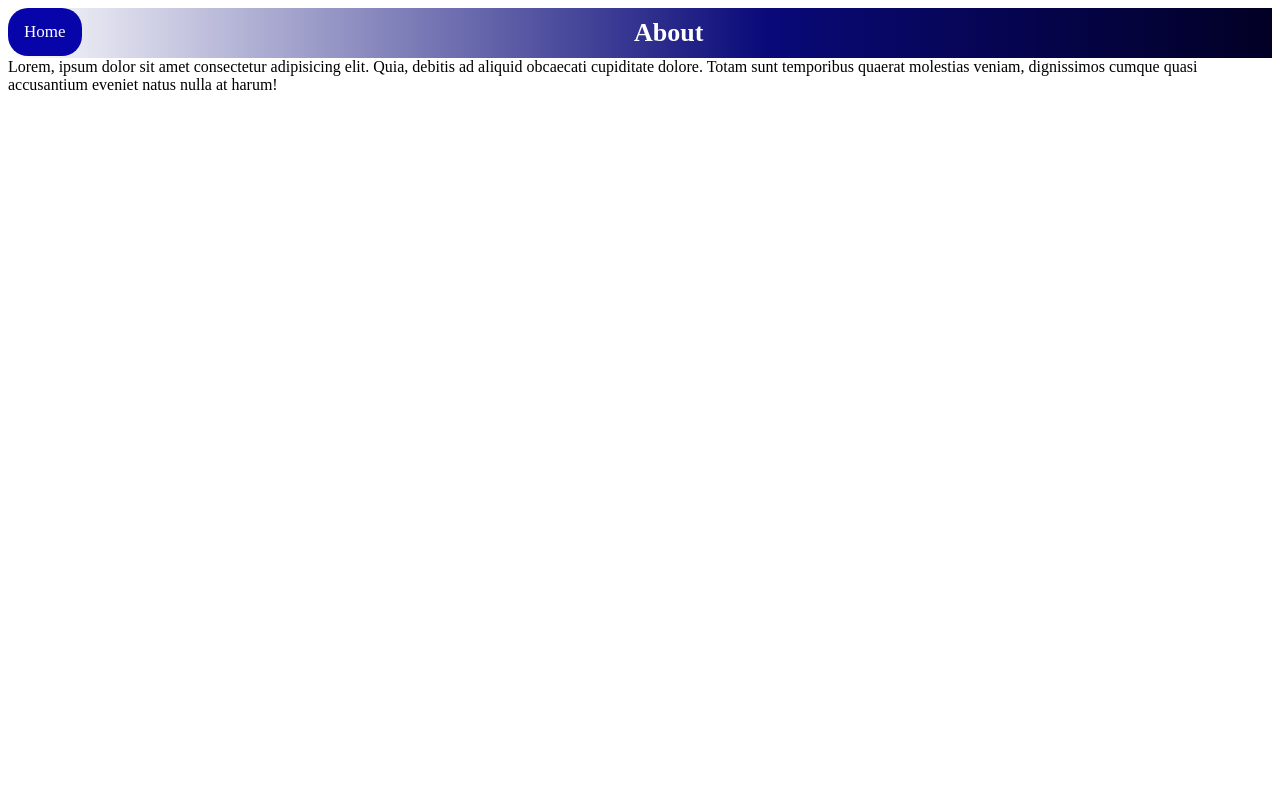
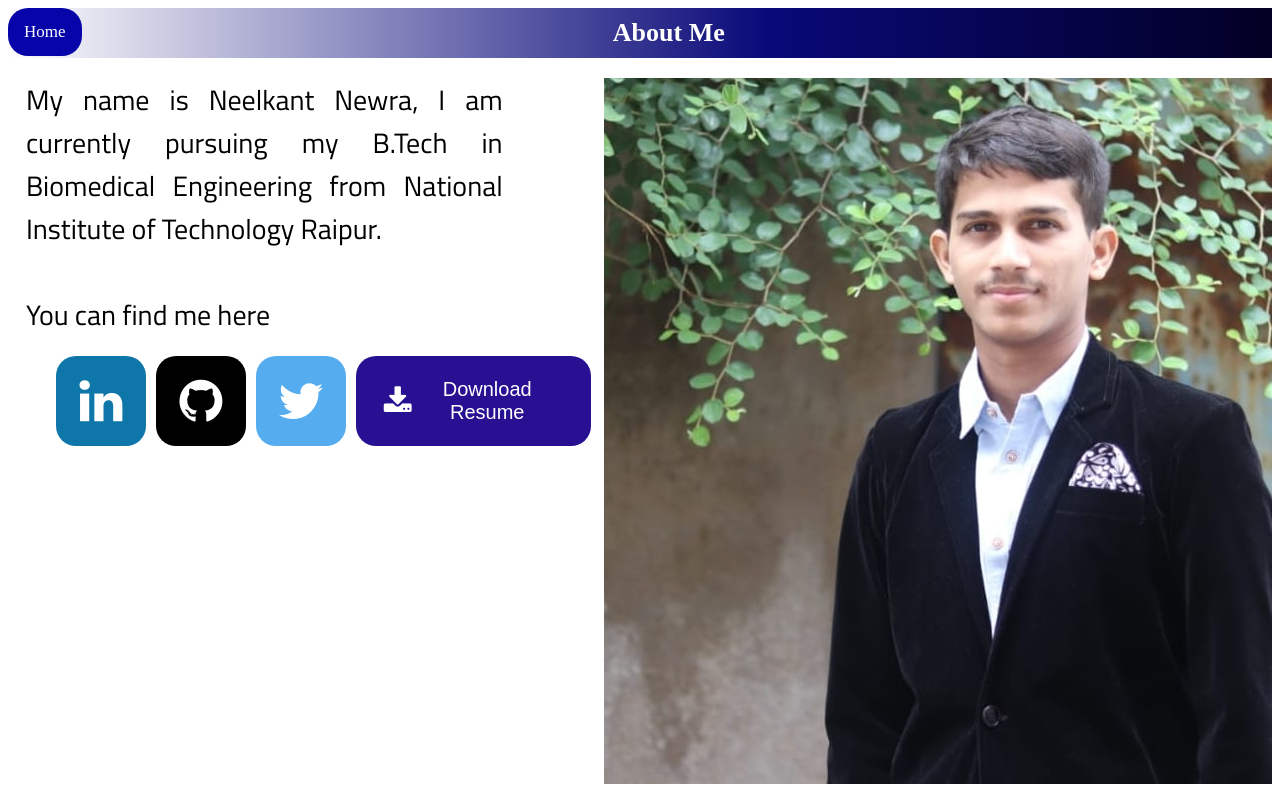
Before and after one commit to neelkantnewra/Heart-Disease-Diagnosis, a Flask app: page /about in a window 1280 px wide. Run offline with Flask 2, Linux system fonts and the light colour scheme; parts of the project's set-up code (start-up, migrations or seed data) failed here and were passed over.

Commit message:
Updated contact and about page

```diff
--- a/app.py
+++ b/app.py
@@ -47,6 +47,8 @@ def heartDiseasePredictor():
         return render_template("result.html", results=result)
     return render_template("heart_disease.html")
 
-
+@app.route("/contact")
+def contact():
+    return render_template("contact.html")
 if __name__ == "__main__":
     app.run()
--- a/static/style/about.css
+++ b/static/style/about.css
@@ -1,3 +1,5 @@
+@import url('https://fonts.googleapis.com/css2?family=Nunito:wght@200&family=Titillium+Web:wght@400&display=swap');
+
 /* Add a black background color to the top navigation */
 .topnav {
     overflow: hidden;
@@ -43,13 +45,7 @@
     left: 0;
   }
 
-  /* Add a color to the active/current link */
-  .topnav a.active {
-    background-color: #0704aa;
-    color: white;
-  }
-
-.heading{
+  .heading{
     font-family: "Times New Roman", Times, serif;
     font-size: 26px;
     text-align: center;
@@ -57,3 +53,100 @@
     font-weight: bolder;
     color: #ffffff;
 }
+
+.about{
+    display: flex;
+    flex-direction: row;
+}
+
+.about-me{
+
+    font-size: 28px;
+    padding-top: 20px;
+    width: 80%;
+    padding-left: 3%;
+    padding-right: 3%;
+    text-align: justify;
+    font-family: 'Titillium Web', sans-serif;
+}
+
+.image{
+    padding-top: 20px;
+    width: 100%;
+  height: auto;
+}
+
+/* Style all font awesome icons */
+.fa {
+    padding: 20px;
+    font-size: 50px;
+    width: 50px;
+    text-align: center;
+    text-decoration: none;
+  }
+
+  /* Add a hover effect if you want */
+  .fa:hover {
+    opacity: 0.7;
+  }
+
+  /* Set a specific color for each brand */
+
+
+  /* Twitter */
+  .fa-twitter {
+      border-radius: 20px;
+    background: #55ACEE;
+    color: white;
+  }
+
+  .icon{
+    margin-left: 30px;
+    margin-top: 20px;
+    font-size: 50px;
+    width: 50px;
+    text-align: center;
+    text-decoration: none;
+
+      display: flex;
+      flex-direction: row;
+  }
+
+  .fa-github {
+    border-radius: 20px;
+    background: #000000;
+    color: white;
+   margin-right: 10px;
+  }
+
+  .fa-linkedin {
+    border-radius: 20px;
+    background: #0e76a8;
+    color: white;
+   margin-right: 10px;
+  }
+
+  /* Style buttons */
+.btn {
+    border-radius: 20px;
+    align-items: center;
+    display: flex;
+    flex-direction: row;
+    margin-left: 10px;
+    padding-right: 50px;
+    padding-top: 10px;
+    padding-bottom: 10px;
+    background-color: rgb(40, 16, 146);
+    border: none;
+    color: white;
+    cursor: pointer;
+    font-size: 20px;
+  }
+  .btn i{
+      font-size: 30px;
+  }
+
+  /* Darker background on mouse-over */
+  .btn:hover {
+    background-color: RoyalBlue;
+  }
--- a/templates/about.html
+++ b/templates/about.html
@@ -4,22 +4,47 @@
 <head>
     <meta charset="UTF-8">
     <meta name="viewport" content="width=device-width, initial-scale=1.0">
-    <link rel="stylesheet" href="/static/style/about.css">
+    <link rel="stylesheet" href="static/style/about.css">
+    <link rel="stylesheet" href="https://cdnjs.cloudflare.com/ajax/libs/font-awesome/4.7.0/css/font-awesome.min.css">
     <link rel="stylesheet" href="https://cdnjs.cloudflare.com/ajax/libs/font-awesome/4.7.0/css/font-awesome.min.css">
     <title>About</title>
 </head>
 
 <body>
+
     <div class="topnav">
         <a class="active" href="/"> <span> Home </span></a>
-        <div class="heading">About</div>
-    </div>
-    <div class="information">
-        Lorem, ipsum dolor sit amet consectetur adipisicing elit. Quia, debitis ad aliquid obcaecati cupiditate dolore.
-        Totam sunt temporibus quaerat molestias veniam, dignissimos cumque quasi accusantium eveniet natus nulla at
-        harum!
+        <div class="heading">About Me</div>
     </div>
 
+
+    <div class="about">
+        <div class="info">
+
+            <div class="about-page">
+
+                <div class="about-me">
+                    My name is Neelkant Newra, I am currently pursuing my B.Tech in Biomedical Engineering from National
+                    Institute of Technology Raipur. <br>
+                    <br>
+                    You can find me here
+
+                    <div class="icon">
+
+                        <div class="linkedin"><a href="https://www.linkedin.com/in/neelkant-newra-158306173/"
+                                class="fa fa-linkedin"></a></div>
+                        <div class="github"><a href="#" class="fa fa-github"></a></div>
+                        <div class="twitter"><a href="#" class="fa fa-twitter"></a></div>
+                        <form method="get" action="static/document/Neelkant Newra -Resume.pdf" target="blank">
+                            <div class="cv"><button class="btn" type="submit"><i class="fa fa-download"></i> Download
+                                    Resume</button></div>
+                        </form>
+                    </div>
+                </div>
+            </div>
+        </div>
+        <div class="image"><img src="static/image/Neelkant.jpg" alt="Neelkant Newra"></div>
+    </div>
 </body>
 
 </html>
--- a/templates/home.html
+++ b/templates/home.html
@@ -11,7 +11,7 @@
         <div class="topnav">
             <a class="active" href="/"><i class="fa fa-fw fa-home"></i> Home</a>
             <a href="heart-disease-predictor"><i class="fa fa-fw fa-heartbeat"></i> Heart Disease Detector</a>
-            <a href="#contact"><i class="fa fa-fw fa-envelope"></i> Contact</a>
+            <a href="contact"><i class="fa fa-fw fa-envelope"></i> Contact</a>
             <a href="about"><i class="fa fa-fw fa-info-circle"></i> About</a>
           </div>
         <div class="information">
```
Also changed, not shown: static/style/contact.css (added, +128 -0 lines), templates/contact.html (added, +49 -0 lines), static/image/Neelkant.jpg (added), 1 other file.
